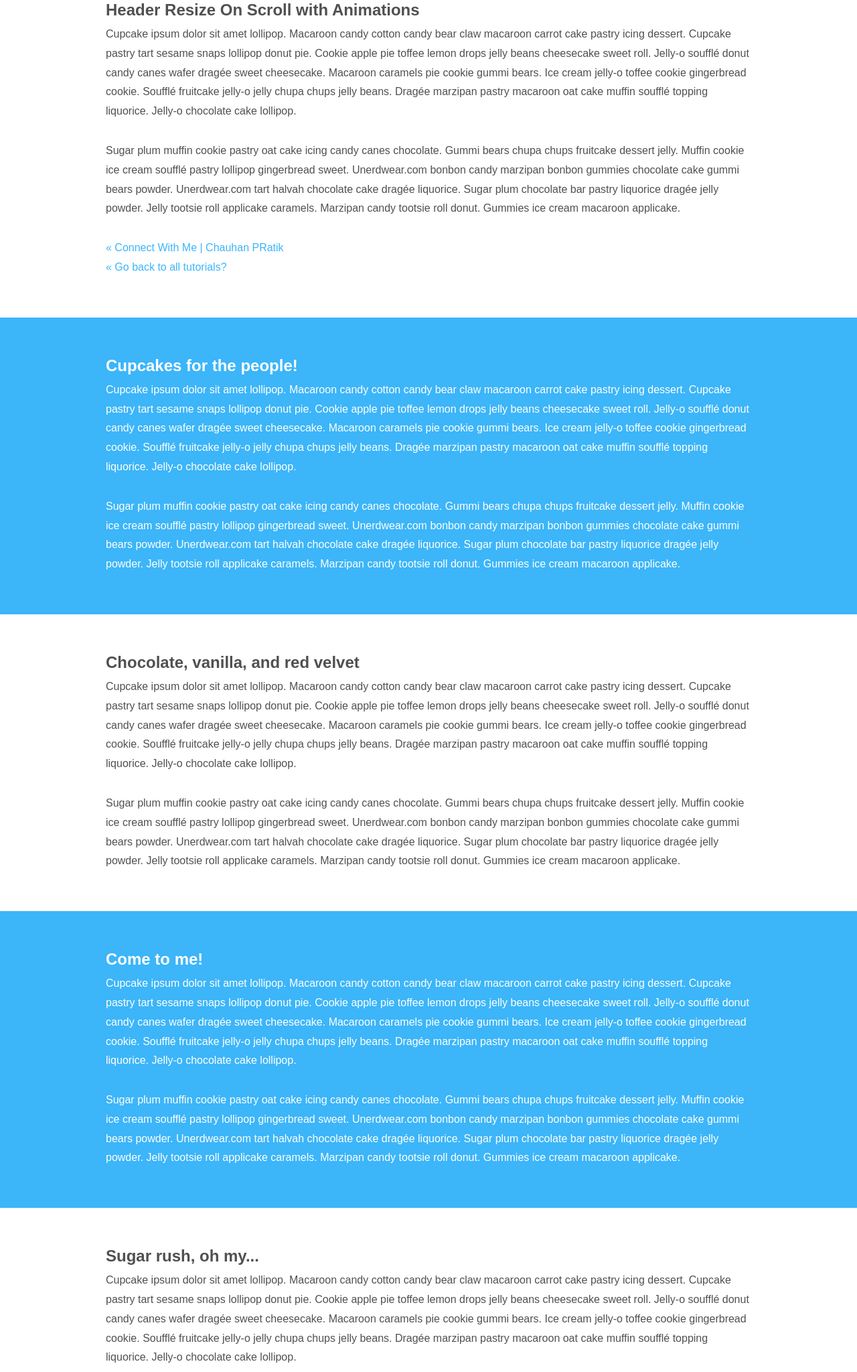
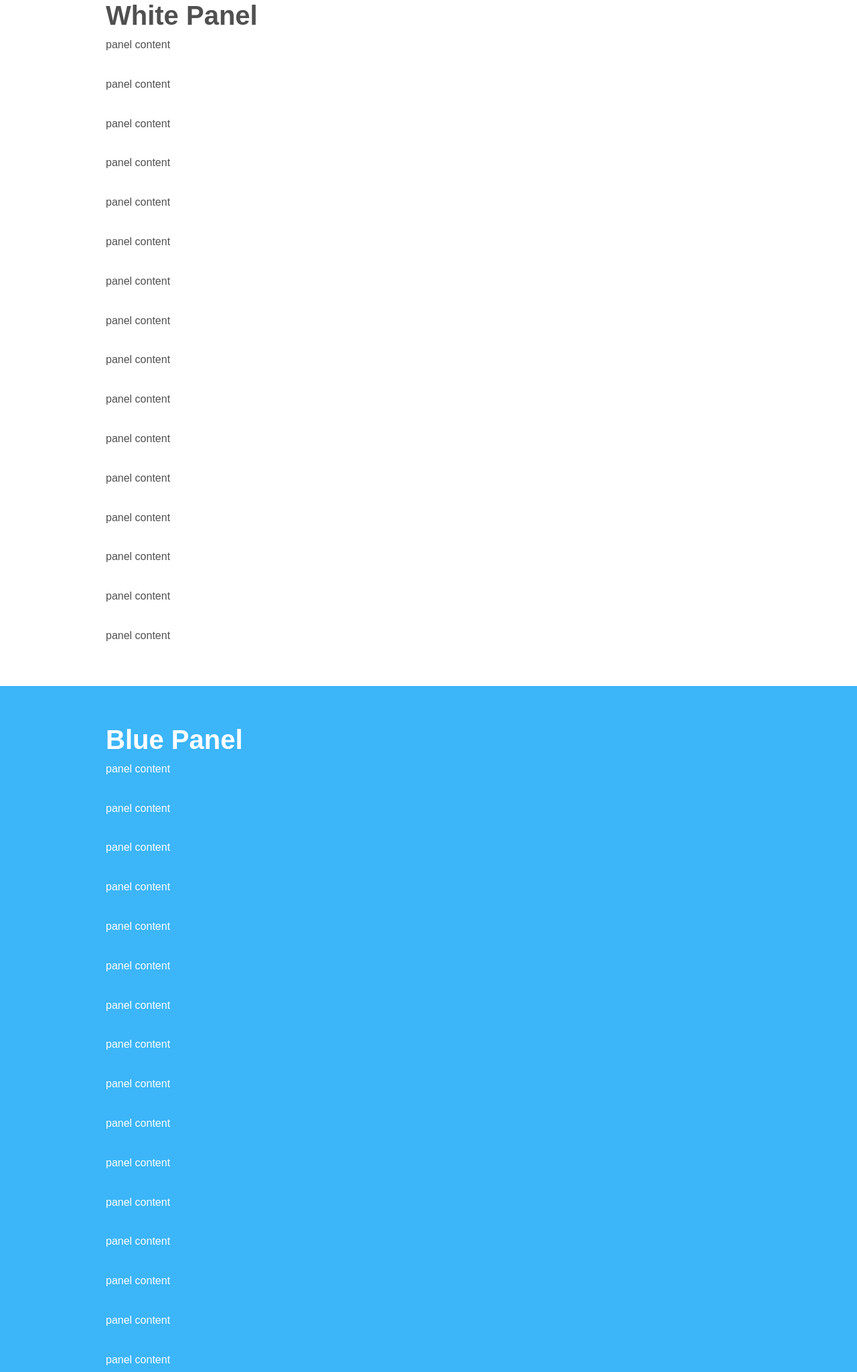
Before and after one commit to rc07568/iop-1xx, a plain HTML site: page index.html in a window 1280 px wide. Shown: the part 207-2255 px from the top of the page at 67% size. Drawn offline with nearby package versions, Linux system fonts and the light colour scheme; a script that the page names is missing.

Commit message:
we have completed the header resize functionalityand are ready to merge into production

```diff
--- a/assets/js/header-resize.js
+++ b/assets/js/header-resize.js
@@ -77,3 +77,6 @@ if ( typeof define === 'function' && define.amd ) {
 } else {
   // browser global
   window.classie = classie;
+}
+
+})( window );
--- a/index.html
+++ b/index.html
@@ -6,39 +6,40 @@
 <head>
   <meta charset="UTF-8">
   <meta name="viewport" content="width=device-width, initial-scale=1.0">
+  <title>inside out HTMLS APP</title>
+  <!-- styles used for header and body of the page -->
 
-<!-- styles used for header and body of the page -->
+  <link rel="stylesheet" href="https://maxcdn.bootstrapcdn.com/bootstrap/4.0.0-alpha.6/css/bootstrap.min.css" integrity="sha384-rwoIResjU2yc3z8GV/NPeZWAv56rSmLldC3R/AZzGRnGxQQKnKkoFVhFQhNUwEyJ" crossorigin="anonymous">
+  <link href="https://maxcdn.bootstrapcdn.com/font-awesome/4.7.0/css/font-awesome.min.css" rel="stylesheet" integrity="sha384-wvfXpqpZZVQGK6TAh5PVlGOfQNHSoD2xbE+QkPxCAFlNEevoEH3Sl0sibVcOQVnN" crossorigin="anonymous">
+
   <link rel="stylesheet" href="assets/css/header-resize.css">
 
-  <title>inside out HTMLS APP</title>
   <script>
     function init() {
-          window.addEventListener('scroll', function(e){
+      window.addEventListener('scroll', function(e) {
         var distanceY = window.pageYOffset || document.documentElement.scrollTop,
           shrinkOn = 300,
           header = document.querySelector("header");
         if (distanceY > shrinkOn) {
-                  classie.add(header,"smaller");
+          classie.add(header, "smaller");
         } else {
-                  if (classie.has(header,"smaller")) {
-                      classie.remove(header,"smaller");
+          if (classie.has(header, "smaller")) {
+            classie.remove(header, "smaller");
           }
         }
       });
     }
     window.onload = init();
   </script>
-
 </head>
 
 <body>
-
   <div id="wrapper">
 
     <header>
       <div class="container clearfix">
         <h1 id="logo">
-              Pratik
+          Inside Out Project
         </h1>
         <nav>
           <a href="">Lorem</a>
@@ -52,43 +53,47 @@
       <div id="content">
         <section>
           <div class="container">
-                  <h1>Header Resize On Scroll with Animations</h1>
-                  <p>Cupcake ipsum dolor sit amet lollipop. Macaroon candy cotton candy bear claw macaroon carrot cake pastry icing dessert. Cupcake pastry tart sesame snaps lollipop donut pie. Cookie apple pie toffee lemon drops jelly beans cheesecake sweet roll. Jelly-o soufflé donut candy canes wafer dragée sweet cheesecake. Macaroon caramels pie cookie gummi bears. Ice cream jelly-o toffee cookie gingerbread cookie. Soufflé fruitcake jelly-o jelly chupa chups jelly beans. Dragée marzipan pastry macaroon oat cake muffin soufflé topping liquorice. Jelly-o chocolate cake lollipop.</p>
-                  <p>Sugar plum muffin cookie pastry oat cake icing candy canes chocolate. Gummi bears chupa chups fruitcake dessert jelly. Muffin cookie ice cream soufflé pastry lollipop gingerbread sweet. Unerdwear.com bonbon candy marzipan bonbon gummies chocolate cake gummi bears powder. Unerdwear.com tart halvah chocolate cake dragée liquorice. Sugar plum chocolate bar pastry liquorice dragée jelly powder. Jelly tootsie roll applicake caramels. Marzipan candy tootsie roll donut. Gummies ice cream macaroon applicake.</p>
-                  <p>
-                      <a href="https://www.facebook.com/pratik.chauhan.cp">« Connect With Me | Chauhan PRatik</a><br>
-                      <a href="http://bootsnipp.com/cppratikcp">« Go back to all tutorials?</a>
-                  </p>
+            <h1>White Panel</h1>
+            <p>panel content</p>
+            <p>panel content</p>
+            <p>panel content</p>
+            <p>panel content</p>
+            <p>panel content</p>
+            <p>panel content</p>
+            <p>panel content</p>
+            <p>panel content</p>
+            <p>panel content</p>
+            <p>panel content</p>
+            <p>panel content</p>
+            <p>panel content</p>
+            <p>panel content</p>
+            <p>panel content</p>
+            <p>panel content</p>
+            <p>panel content</p>
           </div>
         </section>
         <section class="color">
           <div class="container">
-                  <h1>Cupcakes for the people!</h1>
-                  <p>Cupcake ipsum dolor sit amet lollipop. Macaroon candy cotton candy bear claw macaroon carrot cake pastry icing dessert. Cupcake pastry tart sesame snaps lollipop donut pie. Cookie apple pie toffee lemon drops jelly beans cheesecake sweet roll. Jelly-o soufflé donut candy canes wafer dragée sweet cheesecake. Macaroon caramels pie cookie gummi bears. Ice cream jelly-o toffee cookie gingerbread cookie. Soufflé fruitcake jelly-o jelly chupa chups jelly beans. Dragée marzipan pastry macaroon oat cake muffin soufflé topping liquorice. Jelly-o chocolate cake lollipop.</p>
-                  <p>Sugar plum muffin cookie pastry oat cake icing candy canes chocolate. Gummi bears chupa chups fruitcake dessert jelly. Muffin cookie ice cream soufflé pastry lollipop gingerbread sweet. Unerdwear.com bonbon candy marzipan bonbon gummies chocolate cake gummi bears powder. Unerdwear.com tart halvah chocolate cake dragée liquorice. Sugar plum chocolate bar pastry liquorice dragée jelly powder. Jelly tootsie roll applicake caramels. Marzipan candy tootsie roll donut. Gummies ice cream macaroon applicake.</p>
+            <h1>Blue Panel</h1>
+            <p>panel content</p>
+            <p>panel content</p>
+            <p>panel content</p>
+            <p>panel content</p>
+            <p>panel content</p>
+            <p>panel content</p>
+            <p>panel content</p>
+            <p>panel content</p>
+            <p>panel content</p>
+            <p>panel content</p>
+            <p>panel content</p>
+            <p>panel content</p>
+            <p>panel content</p>
+            <p>panel content</p>
+            <p>panel content</p>
+            <p>panel content</p>
           </div>
         </section>
-          <section>
-              <div class="container">
-                  <h1>Chocolate, vanilla, and red velvet</h1>
-                  <p>Cupcake ipsum dolor sit amet lollipop. Macaroon candy cotton candy bear claw macaroon carrot cake pastry icing dessert. Cupcake pastry tart sesame snaps lollipop donut pie. Cookie apple pie toffee lemon drops jelly beans cheesecake sweet roll. Jelly-o soufflé donut candy canes wafer dragée sweet cheesecake. Macaroon caramels pie cookie gummi bears. Ice cream jelly-o toffee cookie gingerbread cookie. Soufflé fruitcake jelly-o jelly chupa chups jelly beans. Dragée marzipan pastry macaroon oat cake muffin soufflé topping liquorice. Jelly-o chocolate cake lollipop.</p>
-                  <p>Sugar plum muffin cookie pastry oat cake icing candy canes chocolate. Gummi bears chupa chups fruitcake dessert jelly. Muffin cookie ice cream soufflé pastry lollipop gingerbread sweet. Unerdwear.com bonbon candy marzipan bonbon gummies chocolate cake gummi bears powder. Unerdwear.com tart halvah chocolate cake dragée liquorice. Sugar plum chocolate bar pastry liquorice dragée jelly powder. Jelly tootsie roll applicake caramels. Marzipan candy tootsie roll donut. Gummies ice cream macaroon applicake.</p>
-              </div>
-          </section>
-          <section class="color">
-              <div class="container">
-                  <h1>Come to me!</h1>
-                  <p>Cupcake ipsum dolor sit amet lollipop. Macaroon candy cotton candy bear claw macaroon carrot cake pastry icing dessert. Cupcake pastry tart sesame snaps lollipop donut pie. Cookie apple pie toffee lemon drops jelly beans cheesecake sweet roll. Jelly-o soufflé donut candy canes wafer dragée sweet cheesecake. Macaroon caramels pie cookie gummi bears. Ice cream jelly-o toffee cookie gingerbread cookie. Soufflé fruitcake jelly-o jelly chupa chups jelly beans. Dragée marzipan pastry macaroon oat cake muffin soufflé topping liquorice. Jelly-o chocolate cake lollipop.</p>
-                  <p>Sugar plum muffin cookie pastry oat cake icing candy canes chocolate. Gummi bears chupa chups fruitcake dessert jelly. Muffin cookie ice cream soufflé pastry lollipop gingerbread sweet. Unerdwear.com bonbon candy marzipan bonbon gummies chocolate cake gummi bears powder. Unerdwear.com tart halvah chocolate cake dragée liquorice. Sugar plum chocolate bar pastry liquorice dragée jelly powder. Jelly tootsie roll applicake caramels. Marzipan candy tootsie roll donut. Gummies ice cream macaroon applicake.</p>
-              </div>
-          </section>
-          <section>
-              <div class="container">
-                  <h1>Sugar rush, oh my...</h1>
-                  <p>Cupcake ipsum dolor sit amet lollipop. Macaroon candy cotton candy bear claw macaroon carrot cake pastry icing dessert. Cupcake pastry tart sesame snaps lollipop donut pie. Cookie apple pie toffee lemon drops jelly beans cheesecake sweet roll. Jelly-o soufflé donut candy canes wafer dragée sweet cheesecake. Macaroon caramels pie cookie gummi bears. Ice cream jelly-o toffee cookie gingerbread cookie. Soufflé fruitcake jelly-o jelly chupa chups jelly beans. Dragée marzipan pastry macaroon oat cake muffin soufflé topping liquorice. Jelly-o chocolate cake lollipop.</p>
-                  <p>Sugar plum muffin cookie pastry oat cake icing candy canes chocolate. Gummi bears chupa chups fruitcake dessert jelly. Muffin cookie ice cream soufflé pastry lollipop gingerbread sweet. Unerdwear.com bonbon candy marzipan bonbon gummies chocolate cake gummi bears powder. Unerdwear.com tart halvah chocolate cake dragée liquorice. Sugar plum chocolate bar pastry liquorice dragée jelly powder. Jelly tootsie roll applicake caramels. Marzipan candy tootsie roll donut. Gummies ice cream macaroon applicake.</p>
-              </div>
-          </section>
+
       </div>
     </div><!-- #main -->
 
@@ -96,14 +101,18 @@
     <footer>
       <div id="info-bar">
         <div class="container clearfix">
-          <span class="all-tutorials"><a href="http://bootsnipp.com/cppratikcp">← all tutorials</a></span>
-          <span class="back-to-tutorial"><a href="https://www.facebook.com/pratik.chauhan.cp">CHUAHAN PRATIK</a></span>
+
         </div>
       </div><!-- /#top-bar -->
     </footer><!-- /footer -->
-
+    <script src="https://cdnjs.cloudflare.com/ajax/libs/jquery/3.3.1/jquery.min.js" integrity="sha256-FgpCb/KJQlLNfOu91ta32o/NMZxltwRo8QtmkMRdAu8=" crossorigin="anonymous"></script>
+    <script src="https://cdnjs.cloudflare.com/ajax/libs/popper.js/1.12.9/umd/popper.min.js" integrity="sha384-ApNbgh9B+Y1QKtv3Rn7W3mgPxhU9K/ScQsAP7hUibX39j7fakFPskvXusvfa0b4Q" crossorigin="anonymous"></script>
+    <script src="https://npmcdn.com/tether@1.2.4/dist/js/tether.min.js"></script>
+    <script src="https://maxcdn.bootstrapcdn.com/bootstrap/4.0.0-alpha.6/js/bootstrap.min.js" integrity="sha384-vBWWzlZJ8ea9aCX4pEW3rVHjgjt7zpkNpZk+02D9phzyeVkE+jo0ieGizqPLForn" crossorigin="anonymous"></script>
     <!-- js used for header and body of the page -->
-<script src="assets/js/header-resize.js"</script>
+    <script src="assets/js/header-resize.js"></script>
 
 
-  </div><!-- /#wrapper -->
+</body>
+
+</html>
```
Lines whose indentation alone changed are shown as unchanged.
